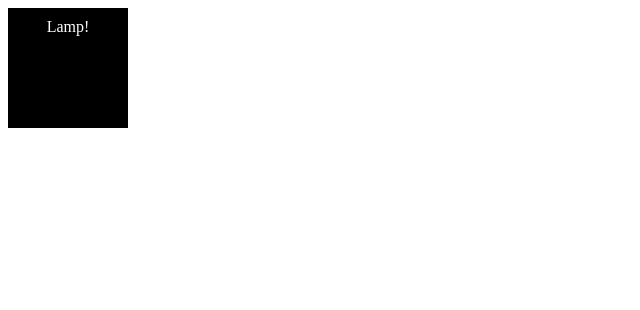
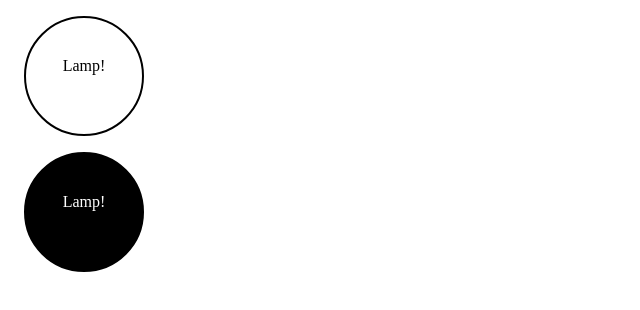
Before and after one commit to ivofernandes/react-eddisrupt, a React app: page / in a window 1280 px wide. Shown: the whole page, without its empty margins (0-640 px from the left). Built offline with nearby package versions, Linux system fonts and the light colour scheme.

Commit message:
turning on and off onclick

```diff
--- a/public/index.html
+++ b/public/index.html
@@ -26,10 +26,13 @@
       height:100px;
       width:100px;
       border: 2px solid black;
+      border-radius:50%;
+      line-height: 5em;
       background-color: black;
       color:white;
       padding: .5em;
       text-align:center;
+      margin:1em;
     }
 
     .lamp--on{
--- a/src/index.js
+++ b/src/index.js
@@ -6,13 +6,23 @@ class Lamp extends React.Component {
     super(props);
 
     this.state = {
-      isOn: false
+      isOn: props.isOn
     };
   }
 
+  onLampClick =() => {
+    //this.state.isOn = !this.state.isOn;
+    this.setState({
+      isOn: !this.state.isOn
+    });
+  }
+
   render() {
-    const styles = this.state.isOn ? 'lamp lamp--on' : 'lamp';
-    return <div className={styles}>Lamp!</div>;
+    const styles = this.state.isOn
+    ? 'lamp lamp--on'
+    : 'lamp';
+
+    return <div className={styles} onClick={this.onLampClick} >Lamp!</div>;
   }
 }
 
@@ -22,6 +32,7 @@ function App(props) {
 
 render(
   <App>
+    <Lamp isOn/>
     <Lamp />
   </App>,
   document.getElementById("root")
```
